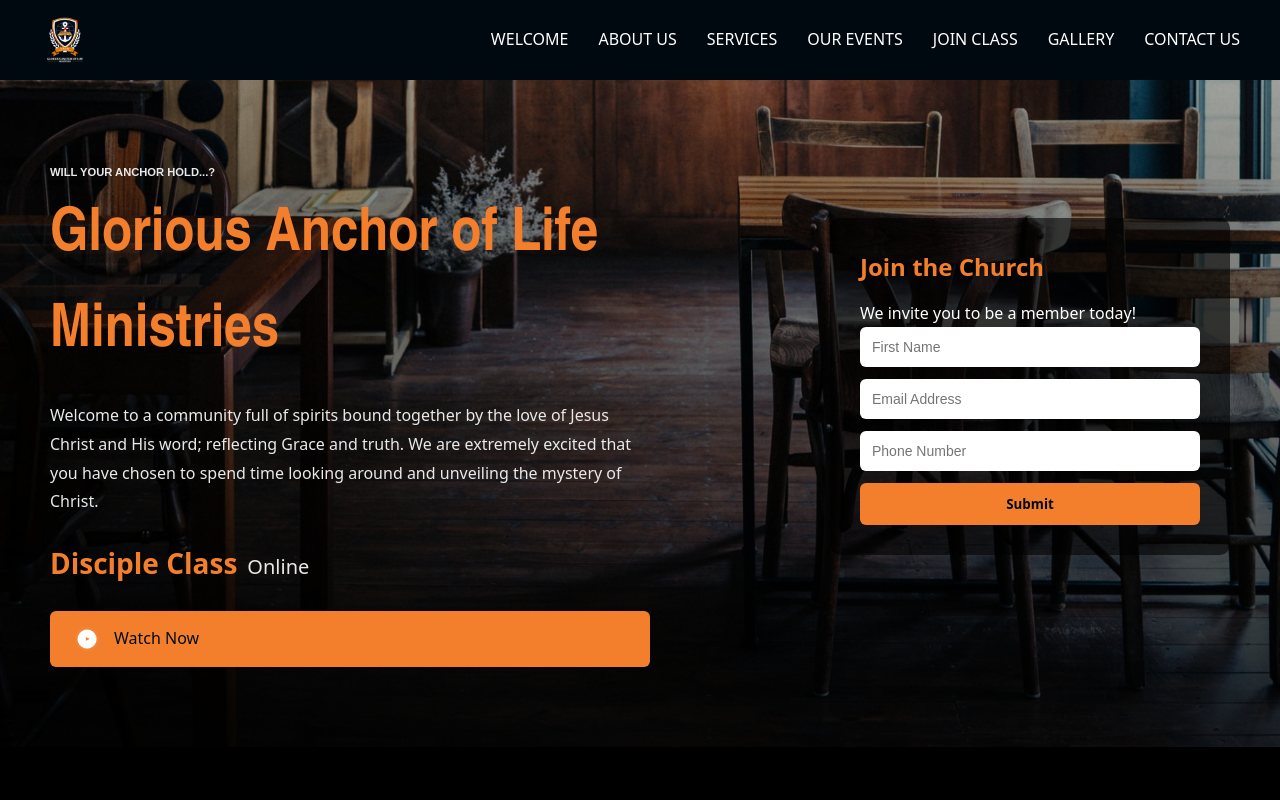
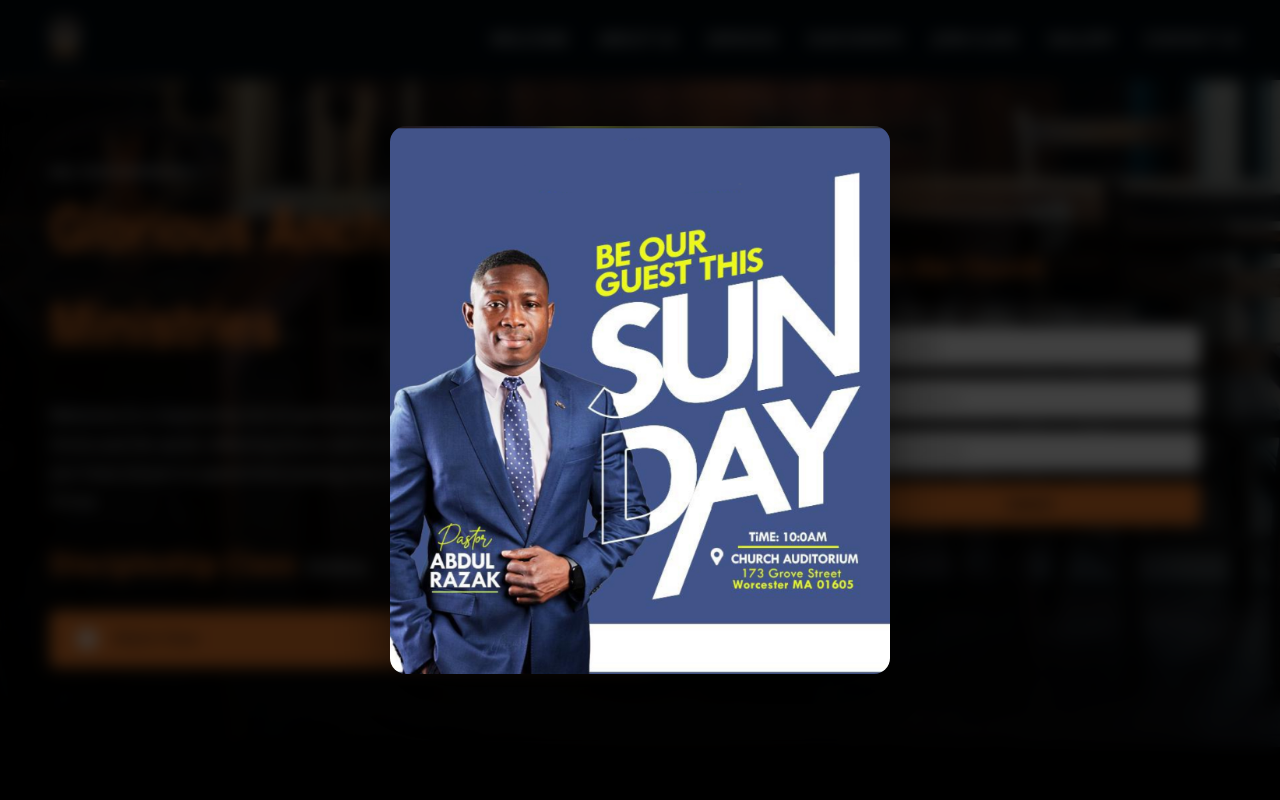
Before and after one commit to MargaretOwusuAgyapaa121/galm, a React (Vite) app in the folder frontend/: page / in a window 1280 px wide. Shown: the top 800 px of the page. Built offline with nearby package versions, Linux system fonts and the light colour scheme.

Commit message:
added flyer pop up

```diff
--- a/frontend/index.html
+++ b/frontend/index.html
@@ -32,6 +32,7 @@
     <link rel="stylesheet" href="/css/gallery.css">
     <link rel="stylesheet" href="/css/disciple.css">
     <link rel="stylesheet" href="/css/main.css">
+    <link rel="stylesheet" href="/css/flyer.css">
   </head>
   <body>
     <div id="root"></div>
--- /dev/null
+++ b/frontend/public/css/flyer.css
@@ -0,0 +1,50 @@
+/* FULLSCREEN OVERLAY */
+.flyer-overlay {
+  position: fixed;
+  top: 0;
+  left: 0;
+  width: 100%;
+  height: 100%;
+
+  background: rgba(0, 0, 0, 0.75);
+  backdrop-filter: blur(8px); /* 🔥 modern glass effect */
+
+  display: flex;
+  justify-content: center;
+  align-items: center;
+
+  z-index: 9999;
+  cursor: pointer;
+
+  padding: 20px; /* better spacing on mobile */
+}
+
+/* FLYER BOX */
+.flyer-content {
+  max-width: 500px; /* 🔥 keeps it clean, not too wide */
+  width: 100%;
+  max-height: 90vh;
+
+  animation: fadeIn 0.4s ease;
+}
+
+/* IMAGE */
+.flyer-image {
+  width: 100%;
+  height: auto;
+
+  border-radius: 16px;
+  box-shadow: 0 20px 60px rgba(0,0,0,0.6); /* 🔥 depth */
+}
+
+/* ANIMATION */
+@keyframes fadeIn {
+  from {
+    opacity: 0;
+    transform: scale(0.85) translateY(20px);
+  }
+  to {
+    opacity: 1;
+    transform: scale(1) translateY(0);
+  }
+}
--- a/frontend/src/Pages/App.jsx
+++ b/frontend/src/Pages/App.jsx
@@ -9,12 +9,14 @@ import Contact from "./Contact";
 import Gallery from "./Gallery";
 import Registration from "./Disciple";
 import Footer from "../components/Footer";
+import FlyerPopup from "../components/Flyer";
 import ErrorBoundary from "../components/Error";
 
 function App() {
   return (
     <ErrorBoundary>
       <Navbar />
+      <FlyerPopup />
 
       <Routes>
         <Route path="/" element={<Home />} />
--- /dev/null
+++ b/frontend/src/components/Flyer.jsx
@@ -0,0 +1,34 @@
+import { useState, useEffect } from "react";
+
+const FlyerPopup = () => {
+  const [showFlyer, setShowFlyer] = useState(true);
+
+  // Optional: only show once per session
+  useEffect(() => {
+    const seen = sessionStorage.getItem("flyerSeen");
+    if (seen) {
+      setShowFlyer(false);
+    }
+  }, []);
+
+  const handleClose = () => {
+    setShowFlyer(false);
+    sessionStorage.setItem("flyerSeen", "true");
+  };
+
+  if (!showFlyer) return null;
+
+  return (
+    <div className="flyer-overlay" onClick={handleClose}>
+      <div className="flyer-content">
+        <img
+          src="/assets/pv/background/bg7.jpeg"
+          alt="Event Flyer"
+          className="flyer-image"
+        />
+      </div>
+    </div>
+  );
+};
+
+export default FlyerPopup;
--- a/frontend/src/components/Hero.jsx
+++ b/frontend/src/components/Hero.jsx
@@ -31,7 +31,7 @@ const Home = () => {
         </p>
 
         <div className="hero-titles">
-          <h3 className="hero-disciple">Disciple Class</h3>
+          <h3 className="hero-disciple">Discipleship Class</h3>
           <h4 className="hero-online">Online</h4>
         </div>
 
--- a/frontend/src/components/Nav.jsx
+++ b/frontend/src/components/Nav.jsx
@@ -1,10 +1,68 @@
+// import { useState, useEffect } from "react";
+// import { Link } from "react-router-dom";
+
+
+// const Navbar = () => {
+//   const [scrolled, setScrolled] = useState(false);
+//   const [menuOpen, setMenuOpen] = useState(false);
+
+//   useEffect(() => {
+//     const onScroll = () => setScrolled(window.scrollY > 50);
+//     window.addEventListener("scroll", onScroll);
+//     return () => window.removeEventListener("scroll", onScroll);
+//   }, []);
+
+//   return (
+//     <nav className={`navbar ${scrolled ? "scrolled" : ""}`}>
+//       <div className="navbar-inner">
+//         {/* Left Logo */}
+//         <div className="nav-left">
+//   <Link to="/">
+//     <img
+//       src="/assets/pv/logo/icon2.png"
+//       alt="GALM Logo"
+//       className="navbar-logo"
+//     />
+//   </Link>
+// </div>
+
+//         {/* Center Links */}
+//         <div className={`nav-links ${menuOpen ? "open" : ""}`}>
+//           <Link to="/" className="a">
+//             WELCOME
+//           </Link>
+//           <Link to="/about">ABOUT US</Link>
+//           <Link to="/service">SERVICES</Link>
+//           <Link to="/events">OUR EVENTS</Link>
+//           <Link to="/join">JOIN CLASS</Link>
+//           <Link to="/gallery">GALLERY</Link>
+//           <Link to="/contact">CONTACT US</Link>
+//         </div>
+
+//         {/* Mobile Hamburger */}
+//         <button
+//           className={`hamburger ${menuOpen ? "active" : ""}`}
+//           onClick={() => setMenuOpen(!menuOpen)}
+//           aria-label="Toggle navigation"
+//         >
+//           <span></span>
+//           <span></span>
+//           <span></span>
+//         </button>
+//       </div>
+//     </nav>
+//   );
+// };
+
+// export default Navbar;
 import { useState, useEffect } from "react";
-import { Link } from "react-router-dom";
-
+import { Link, useLocation } from "react-router-dom";
 
 const Navbar = () => {
   const [scrolled, setScrolled] = useState(false);
   const [menuOpen, setMenuOpen] = useState(false);
+
+  const location = useLocation(); // 👈 detect route change
 
   useEffect(() => {
     const onScroll = () => setScrolled(window.scrollY > 50);
@@ -12,9 +70,15 @@ const Navbar = () => {
     return () => window.removeEventListener("scroll", onScroll);
   }, []);
 
+  // 👇 CLOSE MENU WHEN PAGE CHANGES
+  useEffect(() => {
+    setMenuOpen(false);
+  }, [location]);
+
   return (
     <nav className={`navbar ${scrolled ? "scrolled" : ""}`}>
       <div className="navbar-inner">
+
         {/* Left Logo */}
         <div className="nav-left">
           <Link to="/">
@@ -28,9 +92,7 @@ const Navbar = () => {
 
         {/* Center Links */}
         <div className={`nav-links ${menuOpen ? "open" : ""}`}>
-          <Link to="/" className="a">
-            WELCOME
-          </Link>
+          <Link to="/">WELCOME</Link>
           <Link to="/about">ABOUT US</Link>
           <Link to="/service">SERVICES</Link>
           <Link to="/events">OUR EVENTS</Link>
@@ -49,6 +111,7 @@ const Navbar = () => {
           <span></span>
           <span></span>
         </button>
+
       </div>
     </nav>
   );
```
Lines whose indentation alone changed are shown as unchanged.
